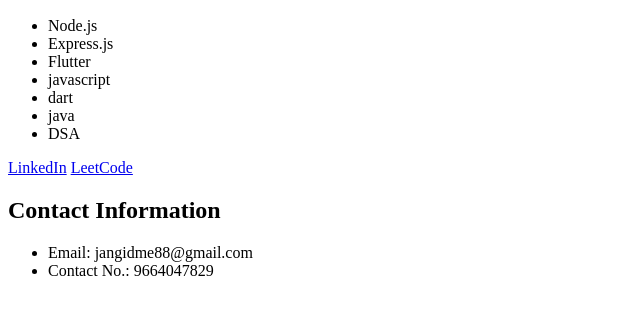
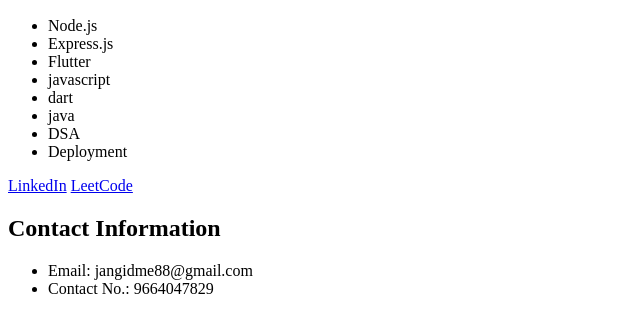
Before and after one commit to Anand-Jangid/Personal-Website, a plain HTML site: page index.html in a window 1280 px wide. Shown: the part 422-754 px from the top of the page, without its empty margins (0-640 px from the left). Drawn offline with Linux system fonts and the light colour scheme.

Commit message:
Added new Skill

```diff
--- a/index.html
+++ b/index.html
@@ -18,6 +18,7 @@
         <li>dart</li>
         <li>java</li>
         <li>DSA</li>
+        <li>Deployment</li>
     </ul>
 
     <a href="https://www.linkedin.com/in/anand-jangid-779691170/" target="_blank">LinkedIn</a>
```
